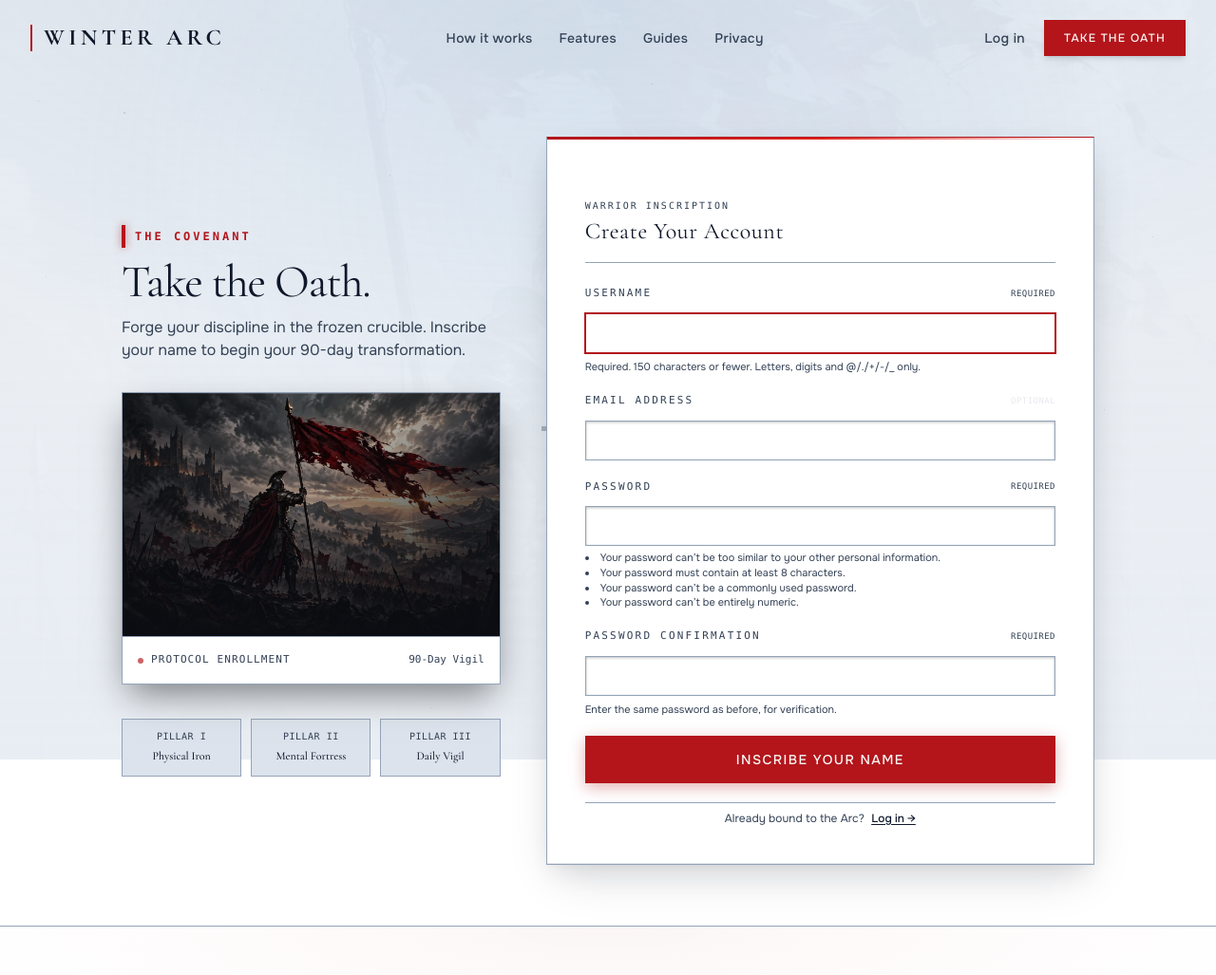
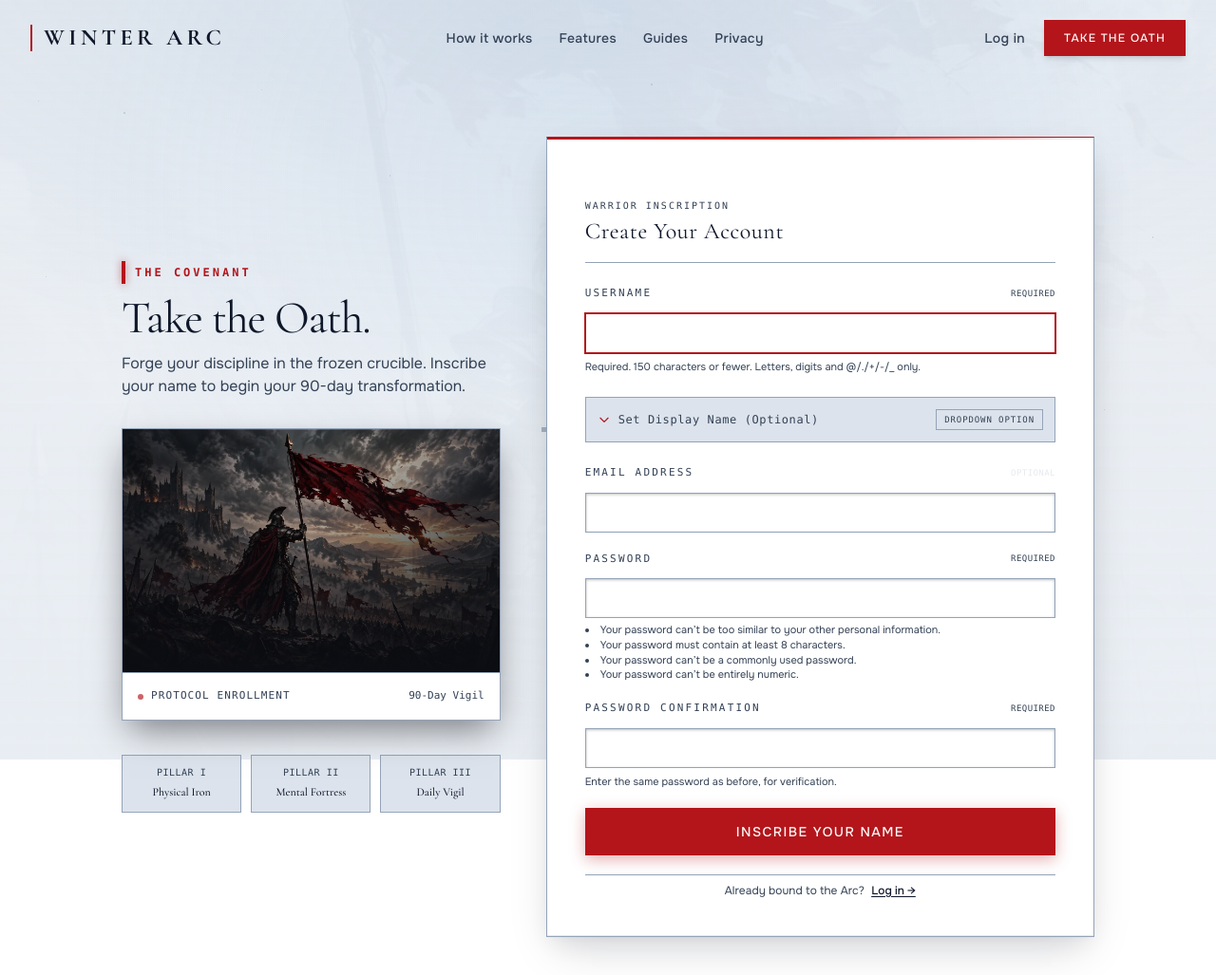
Before and after one commit to sera1i/winter-arc, a Django app: page /accounts/register/ in a window 1280 px wide. Shown: the top 1027 px of the page at 95% size. Run offline with Django 5.2, Linux system fonts and the light colour scheme; parts of the project's set-up code (start-up, migrations or seed data) failed here and were passed over; some libraries are stand-ins or nearby versions.

Commit message:
Add optional display name to registration
Let users set a public display name during sign-up through an optional dropdown, and cover registration with and without a display name.

```diff
--- a/accounts/forms.py
+++ b/accounts/forms.py
@@ -3,9 +3,30 @@ from django.contrib.auth.forms import UserCreationForm
 from .models import CustomUser, Profile
 
 class CustomUserCreationForm(UserCreationForm):
+    display_name = forms.CharField(
+        max_length=255,
+        required=False,
+        label="Display Name",
+        widget=forms.TextInput(attrs={
+            'placeholder': 'e.g. Knight of the North',
+            'autocomplete': 'nickname'
+        }),
+        help_text="Optional public moniker shown on your dashboard and rankings."
+    )
+
     class Meta(UserCreationForm.Meta):
         model = CustomUser
-        fields = ('username', 'email')
+        fields = ('username', 'display_name', 'email')
+
+    def save(self, commit=True):
+        user = super().save(commit=commit)
+        display_name = self.cleaned_data.get('display_name', '').strip()
+        if commit:
+            profile, _ = Profile.objects.get_or_create(user=user)
+            if display_name:
+                profile.display_name = display_name
+                profile.save(update_fields=['display_name'])
+        return user
 
 class ProfileUpdateForm(forms.ModelForm):
     class Meta:
--- a/accounts/views.py
+++ b/accounts/views.py
@@ -30,7 +30,11 @@ def register_view(request):
         form = CustomUserCreationForm(request.POST)
         if form.is_valid():
             user = form.save()
-            Profile.objects.get_or_create(user=user)
+            display_name = form.cleaned_data.get('display_name', '').strip()
+            profile, _ = Profile.objects.get_or_create(user=user)
+            if display_name and profile.display_name != display_name:
+                profile.display_name = display_name
+                profile.save(update_fields=['display_name'])
             login(request, user)
             messages.success(request, "Registration successful. Welcome to Winter Arc!")
             return redirect('dashboard')
--- a/templates/accounts/register.html
+++ b/templates/accounts/register.html
@@ -98,6 +98,9 @@
                         {% endif %}
 
                         {% for field in form %}
+                            {% if field.name == 'display_name' %}
+                                {# Rendered specifically below username as an optional dropdown option #}
+                            {% else %}
                                 <div class="space-y-1.5">
                                     <label for="{{ field.id_for_label }}" class="wa-label flex items-center justify-between">
                                         <span>{{ field.label }}</span>
@@ -115,6 +118,53 @@
                                         <div class="wa-help-text">{{ field.help_text|safe }}</div>
                                     {% endif %}
                                 </div>
+
+                                {% if field.name == 'username' %}
+                                    <!-- Optional Display Name Dropdown Option Under Username -->
+                                    <div class="pt-1 pb-1">
+                                        <details id="display-name-dropdown" class="group border border-steel/25 bg-steel/5 rounded-none p-3 transition-colors hover:border-steel/40" {% if form.display_name.value or form.display_name.errors %}open{% endif %}>
+                                            <summary class="flex items-center justify-between cursor-pointer text-xs font-mono tracking-wider text-ice/80 hover:text-bone select-none list-none outline-none focus-visible:ring-1 focus-visible:ring-crimson">
+                                                <div class="flex items-center gap-2">
+                                                    <svg class="w-3.5 h-3.5 text-crimson transition-transform duration-200 group-open:rotate-180" fill="none" viewBox="0 0 24 24" stroke="currentColor">
+                                                        <path stroke-linecap="round" stroke-linejoin="round" stroke-width="2" d="M19 9l-7 7-7-7" />
+                                                    </svg>
+                                                    <span class="font-medium">Set Display Name (Optional)</span>
+                                                </div>
+                                                <span class="font-mono text-[9px] text-ice/50 uppercase tracking-widest bg-steel/15 px-2 py-0.5 border border-steel/20">
+                                                    Dropdown Option
+                                                </span>
+                                            </summary>
+
+                                            <div class="pt-3 mt-3 border-t border-steel/20 space-y-2.5">
+                                                <div class="flex items-center justify-between">
+                                                    <label for="{{ form.display_name.id_for_label }}" class="font-mono text-[11px] uppercase tracking-wider text-ice/70">
+                                                        Warrior Moniker / Display Name
+                                                    </label>
+                                                    <span class="font-mono text-[9px] text-ice/40 tracking-wider">OPTIONAL</span>
+                                                </div>
+
+                                                {{ form.display_name|add_class:"wa-input text-sm" }}
+
+                                                {% if form.display_name.errors %}
+                                                    <p class="wa-field-error" role="alert">{{ form.display_name.errors.0 }}</p>
+                                                {% endif %}
+
+                                                <div class="flex flex-wrap items-center justify-between gap-2 pt-1 text-[11px]">
+                                                    <p class="font-sans text-ice/60 leading-relaxed">
+                                                        Shown on your dashboard greeting and rankings instead of username.
+                                                    </p>
+                                                    <div class="flex items-center gap-1.5">
+                                                        <span class="font-mono text-[10px] text-ice/40">Presets:</span>
+                                                        <button type="button" onclick="document.getElementById('{{ form.display_name.id_for_label }}').value = 'Knight of the Arc'" class="font-mono text-[10px] text-ice/70 hover:text-crimson-light bg-steel/15 hover:bg-steel/30 px-1.5 py-0.5 border border-steel/20 transition-colors">Knight</button>
+                                                        <button type="button" onclick="document.getElementById('{{ form.display_name.id_for_label }}').value = 'Iron Scholar'" class="font-mono text-[10px] text-ice/70 hover:text-crimson-light bg-steel/15 hover:bg-steel/30 px-1.5 py-0.5 border border-steel/20 transition-colors">Scholar</button>
+                                                        <button type="button" onclick="document.getElementById('{{ form.display_name.id_for_label }}').value = 'Monk of the Cold'" class="font-mono text-[10px] text-ice/70 hover:text-crimson-light bg-steel/15 hover:bg-steel/30 px-1.5 py-0.5 border border-steel/20 transition-colors">Monk</button>
+                                                    </div>
+                                                </div>
+                                            </div>
+                                        </details>
+                                    </div>
+                                {% endif %}
+                            {% endif %}
                         {% endfor %}
 
                         <button type="submit" id="register-submit-btn" class="btn-primary w-full text-sm uppercase tracking-widest py-3.5 shadow-[0_4px_16px_rgba(179,21,27,0.35)]">
```
Also changed, not shown: accounts/tests.py (+31 -0 lines). Lines whose indentation alone changed are shown as unchanged.
